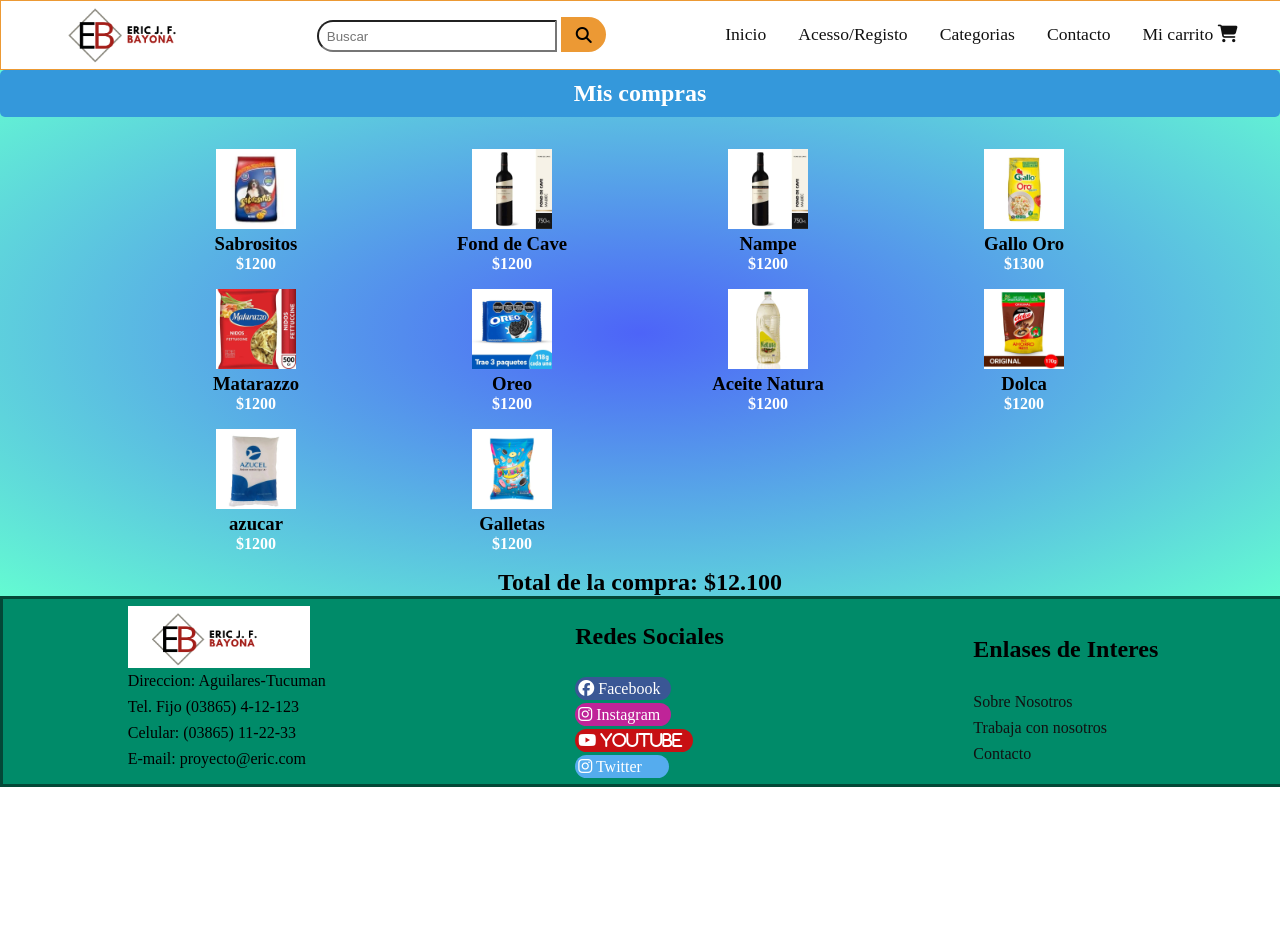
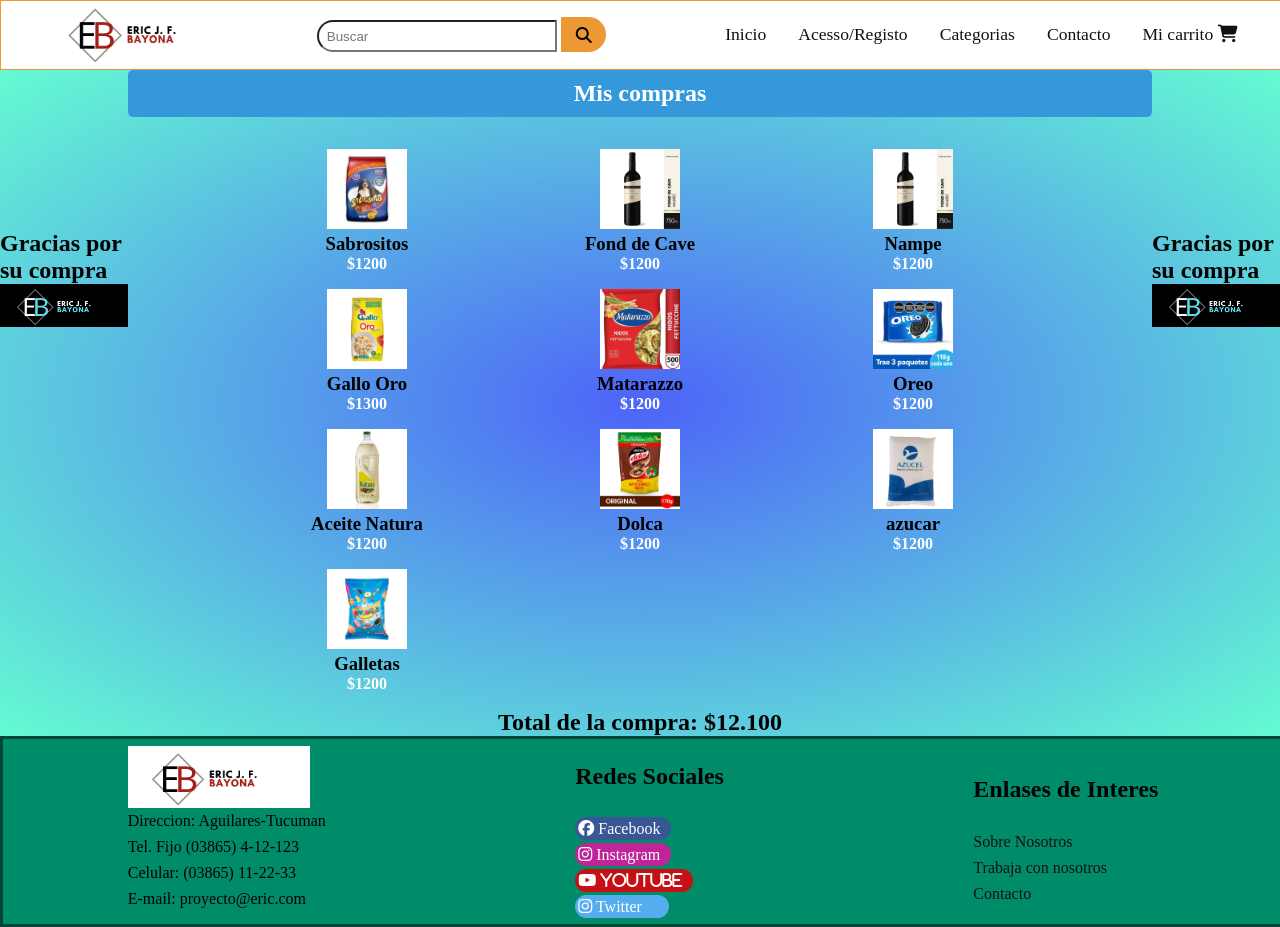
Before and after one commit to EricBayona/PF-Bayona, a website: page pages/compras.html in a window 1280 px wide. Before the commit the page ends 800 px from the top, so only its background shows below. Drawn offline with Linux system fonts and the light colour scheme.

Commit message:
se le puso un aside a la pagina compras

```diff
--- a/pages/compras.html
+++ b/pages/compras.html
@@ -47,6 +47,10 @@
     </header>
      <!--SECCION MAIN-->
      <main class="main-compras">
+        <section class="aside">
+            <h2>Gracias por su compra</h2>
+            <img src="../assets/logo.png" alt="logo">
+        </section>
         <section class="ofertasSemana" id="ofertasSemana">
             <div class="tituloOfertas">
                 <h1 class="titulo-h1">Mis compras</h1>
@@ -107,8 +111,13 @@
                 <h2>Total de la compra: $12.100</h2>
             </div>
         </section>
+        <section class="aside">
+            <h2>Gracias por su compra</h2>
+            <img src="../assets/logo.png" alt="logo">
+        </section>
+     </main>
 
-     </main>
+
  <!--SECCION FOOTER-->
  <footer>
      <div class="contenedorFooter">
--- a/scss/style.scss
+++ b/scss/style.scss
@@ -20,7 +20,7 @@
     --colorFooter:#008B69;
     --colorBorderFooter:#034837;
 }
-main{
+main, aside{
     background-image: radial-gradient(
      ellipse,
          #4d64f8,
@@ -367,8 +367,21 @@
 /* PAGINA COMPRAS */
 .main-compras{
     display: flex;
+}
+.ofertasSemana{
+    display: flex;
+    width: 80%;
     flex-direction: column;
+};
+.aside{
+    width: 10%;
+    padding-top: 10rem;
+    & img{
+        object-fit: cover;
+        width: 100%;
+    }
 }
+
 
 
 
@@ -409,6 +422,12 @@
     .mapa{
         display: block;
         text-align:center;
+    }
+    // pagina compras
+    .aside{
+        & h2{
+            display: none;
+        }
     }
     }
 
```
Also changed, not shown: css/style.css, 1 other file.
